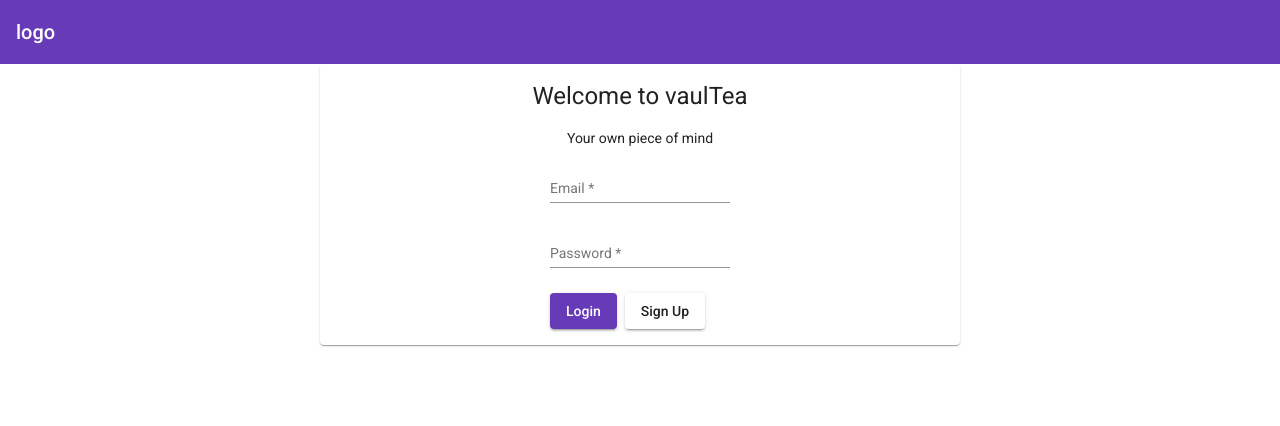
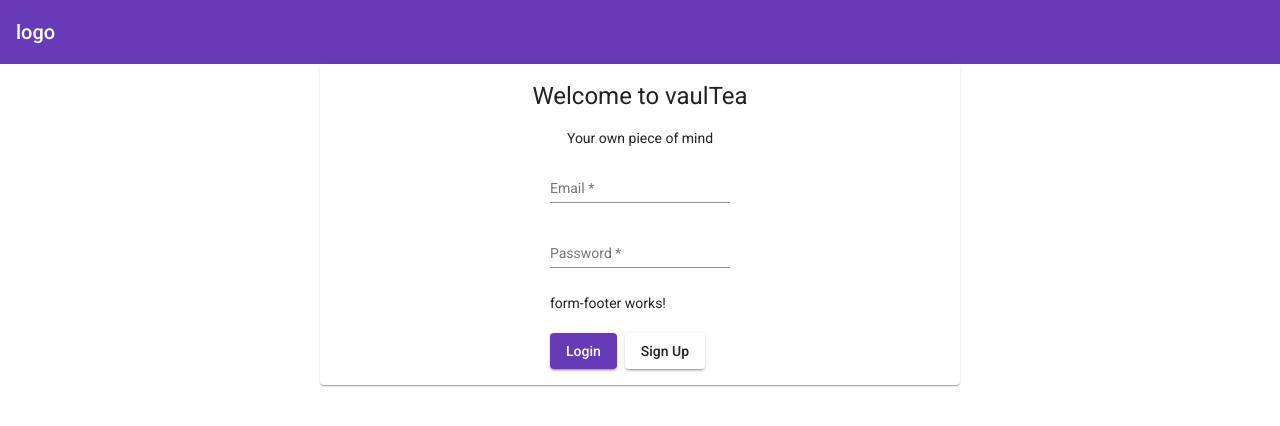
Before and after one commit to Noah231515/vaultea, an Angular app in the folder vaulteaclient/: page /login in a window 1280 px wide. Shown: the top 426 px of the page. Built offline with nearby package versions, Linux system fonts and the light colour scheme.

Commit message:
form footer

```diff
--- a/vaulteaclient/src/app/authentication/login-page/login-page.component.html
+++ b/vaulteaclient/src/app/authentication/login-page/login-page.component.html
@@ -11,6 +11,8 @@
                 [formControl]='form.get("password")'
                 label='Password'
             ></vaultea-input>
+            <vaultea-form-footer>
+            </vaultea-form-footer>
             <div fxLayout='row' fxLayoutGap='8px'>
                 <vaultea-button
                     text='Login'
--- /dev/null
+++ b/vaulteaclient/src/app/ui-kit/form-footer/form-footer.component.html
@@ -0,0 +1 @@
+<p>form-footer works!</p>
--- /dev/null
+++ b/vaulteaclient/src/app/ui-kit/form-footer/form-footer.component.ts
@@ -0,0 +1,15 @@
+import { Component, OnInit } from '@angular/core';
+
+@Component({
+  selector: 'vaultea-form-footer',
+  templateUrl: './form-footer.component.html',
+  styleUrls: ['./form-footer.component.scss']
+})
+export class FormFooterComponent implements OnInit {
+
+  constructor() { }
+
+  ngOnInit(): void {
+  }
+
+}
--- a/vaulteaclient/src/app/ui-kit/ui-kit.module.ts
+++ b/vaulteaclient/src/app/ui-kit/ui-kit.module.ts
@@ -7,16 +7,19 @@ import { MatFormFieldModule } from '@angular/material/form-field';
 import { MatInputModule } from '@angular/material/input';
 
 import { ButtonComponent } from './button/button.component';
+import { FormFooterComponent } from './form-footer/form-footer.component';
 import { InputComponent } from './input/input.component';
 
 @NgModule({
   declarations: [
     ButtonComponent,
     InputComponent,
+    FormFooterComponent,
   ],
   exports: [
     ButtonComponent,
     FlexLayoutModule,
+    FormFooterComponent,
     InputComponent,
   ],
   imports: [
```
Also changed, not shown: vaulteaclient/src/app/ui-kit/form-footer/form-footer.component.scss (added).
